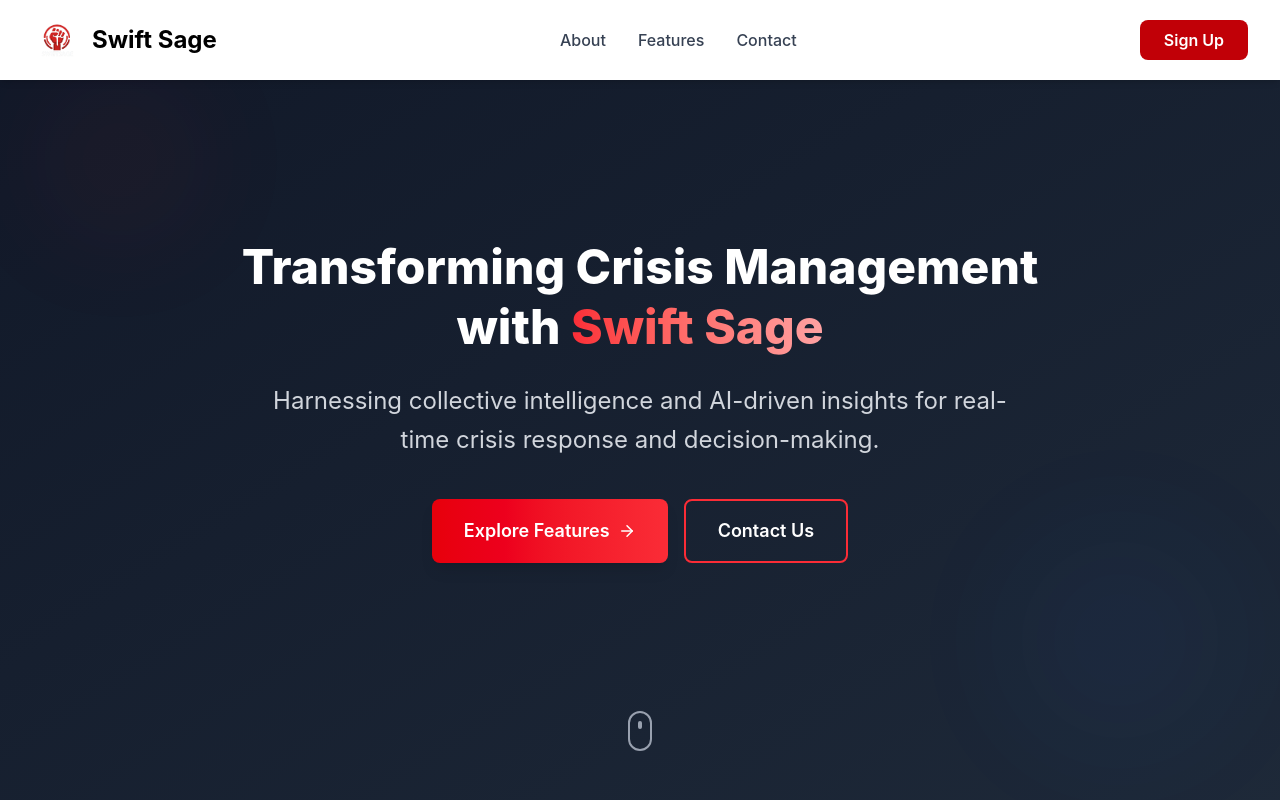
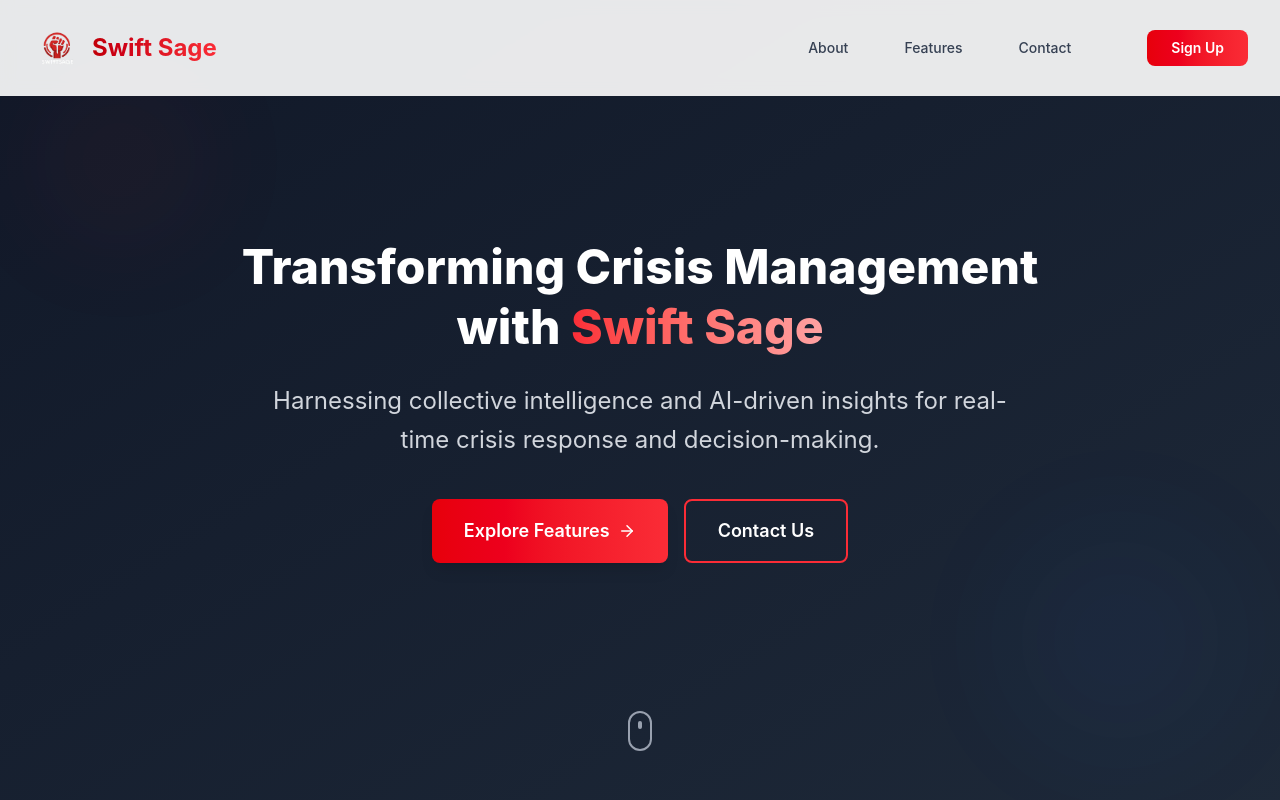
Before and after one commit to mustafaxv7/PFE_2025_SwiftSage, a React (Vite) app in the folder client/: page / in a window 1280 px wide. Shown: the top 800 px of the page. Built offline with nearby package versions, Linux system fonts and the light colour scheme.

Commit message:
Navbar was improved properly layout fixed

```diff
--- a/client/src/components/layout/Navbar.jsx
+++ b/client/src/components/layout/Navbar.jsx
@@ -1,27 +1,125 @@
 import { Link } from "react-router-dom";
 import Logo from "../../assets/Logo.png";
+import { useState, useEffect } from "react";
+import { FiMenu, FiX } from "react-icons/fi";
 
 const Navbar = () => {
+  const [isOpen, setIsOpen] = useState(false);
+  const [scrolled, setScrolled] = useState(false);
+
+  useEffect(() => {
+    const handleScroll = () => {
+      setScrolled(window.scrollY > 10);
+    };
+    window.addEventListener("scroll", handleScroll);
+    return () => window.removeEventListener("scroll", handleScroll);
+  }, []);
+
+  // this is a function to  handle smooth scrolling
+  const scrollToSection = (id) => {
+    const element = document.getElementById(id);
+    if (element) {
+      element.scrollIntoView({
+        behavior: 'smooth'
+      });
+    }
+    setIsOpen(false); // Close mobile menu after clicking
+  };
+
   return (
-        <nav className="bg-white shadow-md py-4 px-8 flex justify-between items-center fixed top-0 w-full z-50">
-
-            <div className="flex items-center space-x-3">
+    <nav className={`fixed top-0 w-full z-50 transition-all duration-300 ${scrolled ? "bg-white shadow-lg py-2" : "bg-white/90 backdrop-blur-sm py-4"} ${isOpen ? "bg-white" : ""}`}>
+      <div className="max-w-7xl mx-auto px-4 sm:px-6 lg:px-8">
+        <div className="flex justify-between items-center h-16">
+          <div className="flex-shrink-0 flex items-center">
+            <Link to="/" className="flex items-center space-x-3">
               <img src={Logo} alt="Logo" className="w-12 h-12 object-contain" />
-                <span className="text-2xl font-bold text-black">Swift Sage</span>
+              <span className="text-2xl font-bold bg-gradient-to-r from-red-700 to-red-500 bg-clip-text text-transparent">
+                Swift Sage
+              </span>
+            </Link>
           </div>
 
-
-            <div className="hidden md:flex space-x-8 text-gray-700 font-medium">
-                <a href="#about" className="hover:text-red-700 transition">About</a>
-                <a href="#features" className="hover:text-red-700 transition">Features</a>
-                <a href="#contact" className="hover:text-red-700 transition">Contact</a>
+          {/* for desktop  */}
+          <div className="hidden md:flex items-center space-x-8">
+            <div className="flex space-x-8">
+              <button
+                onClick={() => scrollToSection('about')}
+                className="text-gray-700 hover:text-red-600 px-3 py-2 rounded-md text-sm font-medium transition-colors duration-300 relative group"
+              >
+                About
+                <span className="absolute bottom-0 left-0 w-0 h-0.5 bg-red-600 transition-all duration-300 group-hover:w-full"></span>
+              </button>
+              <button
+                onClick={() => scrollToSection('features')}
+                className="text-gray-700 hover:text-red-600 px-3 py-2 rounded-md text-sm font-medium transition-colors duration-300 relative group"
+              >
+                Features
+                <span className="absolute bottom-0 left-0 w-0 h-0.5 bg-red-600 transition-all duration-300 group-hover:w-full"></span>
+              </button>
+              <button
+                onClick={() => scrollToSection('contact')}
+                className="text-gray-700 hover:text-red-600 px-3 py-2 rounded-md text-sm font-medium transition-colors duration-300 relative group"
+              >
+                Contact
+                <span className="absolute bottom-0 left-0 w-0 h-0.5 bg-red-600 transition-all duration-300 group-hover:w-full"></span>
+              </button>
+            </div>
+            <Link
+              to="/signup"
+              className="ml-8 px-6 py-2 rounded-lg bg-gradient-to-r from-red-600 to-red-500 text-white font-semibold text-sm transition-all duration-300 hover:from-red-500 hover:to-red-400 hover:shadow-lg transform hover:-translate-y-0.5"
+            >
+              Sign Up
+            </Link>
           </div>
 
-            <Link to="/signup">
-                <button className="px-6 py-2 rounded-lg bg-red-700 text-white font-semibold transition-transform duration-300 hover:bg-red-800 hover:scale-105 pointer">
+          {/* mobile menu */}
+          <div className="md:hidden flex items-center">
+            <button
+              onClick={() => setIsOpen(!isOpen)}
+              className="inline-flex items-center justify-center p-2 rounded-md text-gray-700 hover:text-red-600 focus:outline-none transition duration-150 ease-in-out"
+            >
+              {isOpen ? (
+                <FiX className="h-6 w-6" />
+              ) : (
+                <FiMenu className="h-6 w-6" />
+              )}
+            </button>
+          </div>
+        </div>
+      </div>
+
+      {/* for mobile */}
+      <div
+        className={`md:hidden transition-all duration-300 ease-in-out overflow-hidden ${isOpen ? "max-h-96" : "max-h-0"}`}
+      >
+        <div className="px-2 pt-2 pb-4 space-y-1 sm:px-3">
+          <button
+            onClick={() => scrollToSection('about')}
+            className="block w-full text-left px-3 py-2 rounded-md text-base font-medium text-gray-700 hover:text-red-600 hover:bg-gray-100 transition-colors duration-300"
+          >
+            About
+          </button>
+          <button
+            onClick={() => scrollToSection('features')}
+            className="block w-full text-left px-3 py-2 rounded-md text-base font-medium text-gray-700 hover:text-red-600 hover:bg-gray-100 transition-colors duration-300"
+          >
+            Features
+          </button>
+          <button
+            onClick={() => scrollToSection('contact')}
+            className="block w-full text-left px-3 py-2 rounded-md text-base font-medium text-gray-700 hover:text-red-600 hover:bg-gray-100 transition-colors duration-300"
+          >
+            Contact
+          </button>
+          <Link
+            to="/signup"
+            onClick={() => setIsOpen(false)}
+            className="block w-full text-center mt-4 px-6 py-2 rounded-lg bg-gradient-to-r from-red-600 to-red-500 text-white font-semibold text-sm transition-colors duration-300 hover:from-red-500 hover:to-red-400"
+          >
             Sign Up
-                </button>
           </Link>
+        </div>
+      </div>
     </nav>
   );
 };
```
Lines whose indentation alone changed are shown as unchanged.
